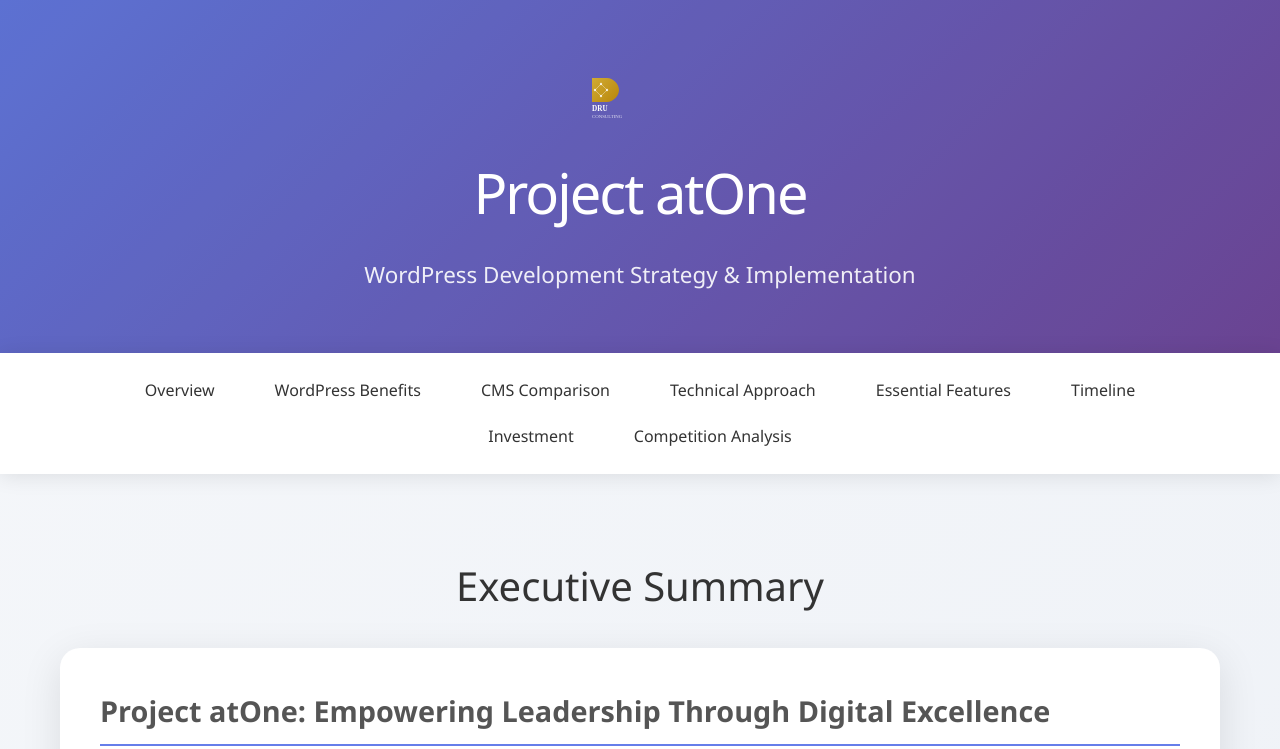
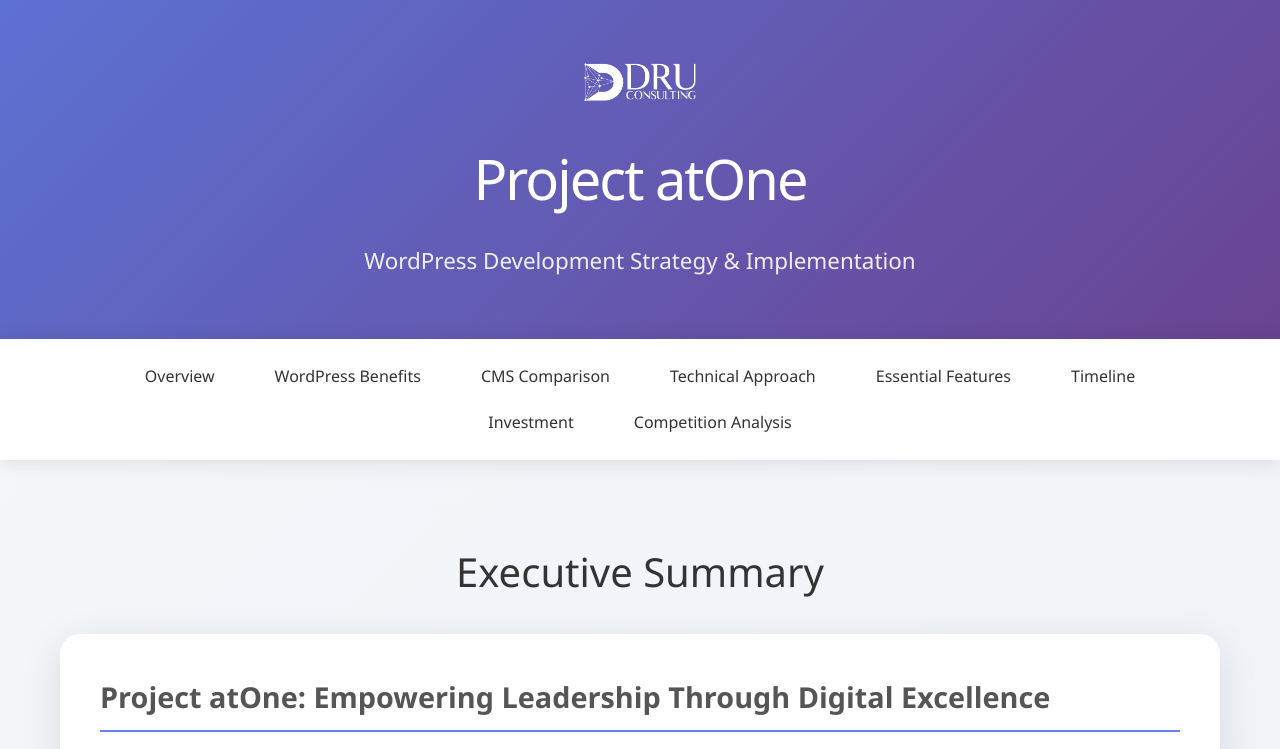
Before and after one commit to shuklaganesh/project-atone-presentation, a plain HTML site: page index.html in a window 1280 px wide. Shown: the top 749 px of the page. Drawn offline with Linux system fonts and the light colour scheme.

Commit message:
Updating Logo

```diff
--- a/index.html
+++ b/index.html
@@ -424,34 +424,7 @@
             <div class="header-content">
                 <!-- DRU Consulting Logo -->
                 <div class="dru-logo">
-                    <svg viewBox="0 0 200 100" xmlns="http://www.w3.org/2000/svg">
-                        <!-- Golden Geometric D -->
-                        <defs>
-                            <linearGradient id="goldGradient" x1="0%" y1="0%" x2="100%" y2="100%">
-                                <stop offset="0%" style="stop-color:#D4AF37;stop-opacity:1" />
-                                <stop offset="100%" style="stop-color:#B8860B;stop-opacity:1" />
-                            </linearGradient>
-                        </defs>
-
-                        <!-- D Letter with geometric overlay -->
-                        <path d="M20 20 L20 70 L45 70 C55 70 65 60 65 50 C65 40 55 30 45 30 L20 30 Z" fill="url(#goldGradient)" />
-
-                        <!-- Geometric network overlay -->
-                        <circle cx="35" cy="40" r="2" fill="white" opacity="0.8"/>
-                        <circle cx="45" cy="50" r="2" fill="white" opacity="0.8"/>
-                        <circle cx="35" cy="60" r="2" fill="white" opacity="0.8"/>
-                        <circle cx="25" cy="50" r="2" fill="white" opacity="0.8"/>
-
-                        <!-- Connecting lines -->
-                        <line x1="35" y1="40" x2="45" y2="50" stroke="white" stroke-width="1" opacity="0.6"/>
-                        <line x1="45" y1="50" x2="35" y2="60" stroke="white" stroke-width="1" opacity="0.6"/>
-                        <line x1="35" y1="60" x2="25" y2="50" stroke="white" stroke-width="1" opacity="0.6"/>
-                        <line x1="25" y1="50" x2="35" y2="40" stroke="white" stroke-width="1" opacity="0.6"/>
-
-                        <!-- Text -->
-                        <text x="20" y="85" font-family="serif" font-size="12" fill="white" font-weight="bold">DRU</text>
-                        <text x="20" y="97" font-family="serif" font-size="8" fill="white" opacity="0.8">CONSULTING</text>
-                    </svg>
+                    <img src="./DRU_Consulting_Logo.png" alt="Company Logo" style="width: 120px; height: auto; filter: brightness(0) invert(1);">
                 </div>
                 <h1>Project atOne</h1>
                 <p class="subtitle">WordPress Development Strategy & Implementation</p>
```
